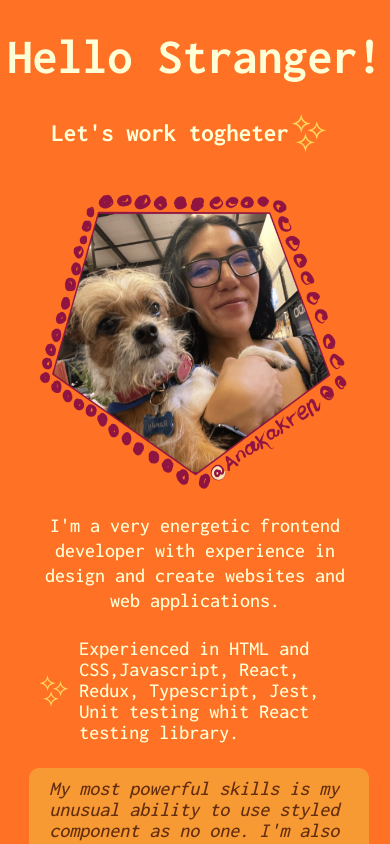
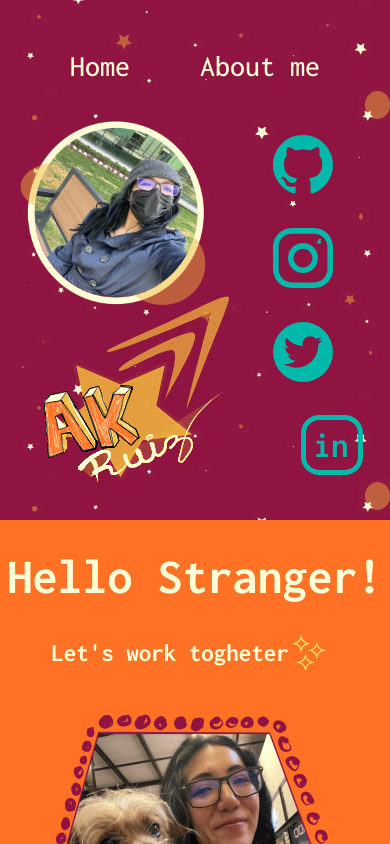
Before and after one commit to Anakraken/cv, a React (Create React App) app: page / in a window 390 px wide. Shown: the top 844 px of the page. Built offline with nearby package versions, Linux system fonts and the light colour scheme.

Commit message:
[Fix] solve responsive bug on Home page

```diff
--- a/src/App.js
+++ b/src/App.js
@@ -8,8 +8,8 @@ import Footer from './views/Footer';
 function App() {
   return (
     <>
-    {/* <Navbar /> */}
-    {/* <Home /> */}
+    <Navbar />
+    <Home />
     <About />
     <Experience />
     <Footer />
--- a/src/views/Footer/index.js
+++ b/src/views/Footer/index.js
@@ -21,14 +21,14 @@ const Footer = () => {
 
 
       <p>
-      Git code talks:
+      Git code talk:
         <a href='https://jamboard.google.com/d/1H08EdamGAC7eNf8QVNeFafeZ6BwNwRtPBD3Ykxo5csg/viewer?f=0'>
           jamboared.git
         </a>
       </p>
 
       <p>
-      Asincronismo code talks:
+      Asincronismo code talk:
         <a href='https://jamboard.google.com/d/1qmk2OGrl0XLArgN_LUBbs7BurBOxHuN_3BVnwAbJ0ow/viewer?f=0'>
           jamboard.Asincronismo
         </a>
--- a/src/views/Home/styles.js
+++ b/src/views/Home/styles.js
@@ -13,8 +13,7 @@ const Background = styled.div`
 
     @media ${device.mobile} {
         display: grid;
-        grid-template-columns: 65% 35%;
-        padding-left: 5px;
+        grid-template-columns: 70% 30%;
     }
 `;
 
```
